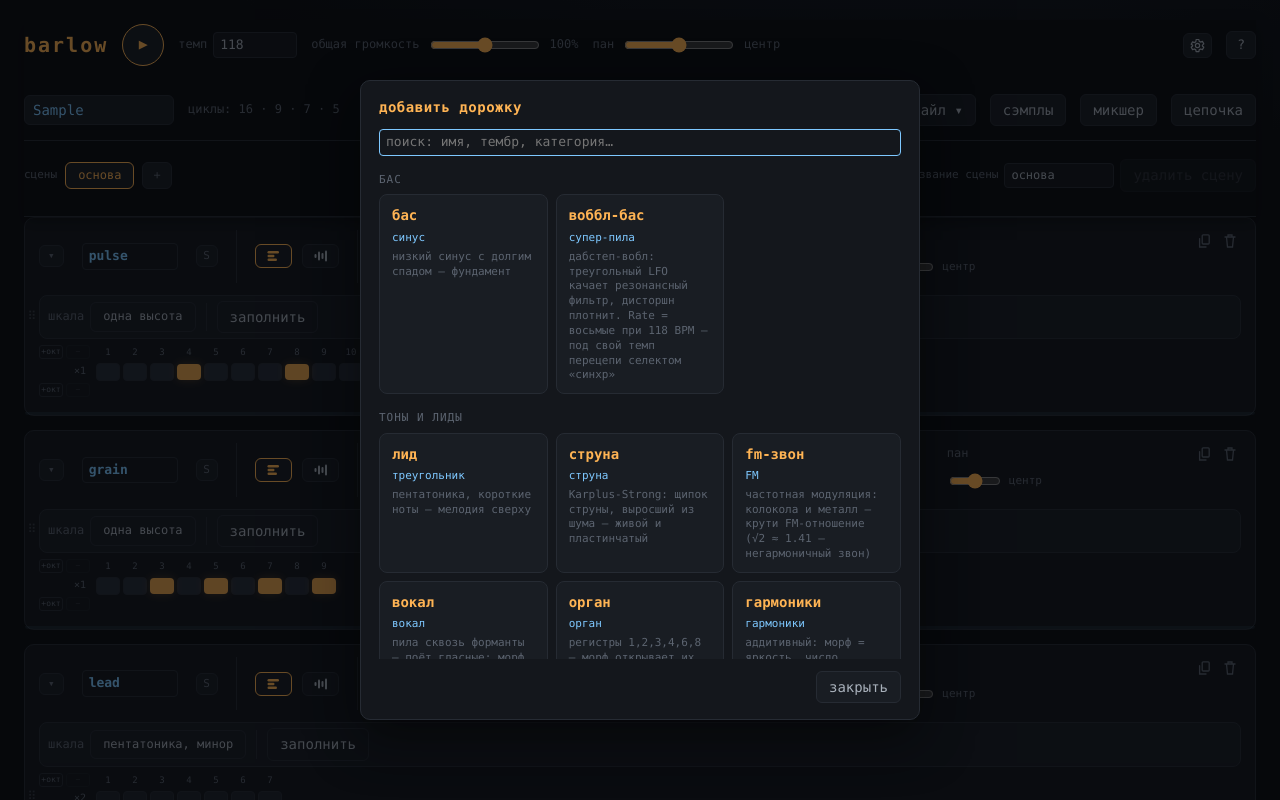
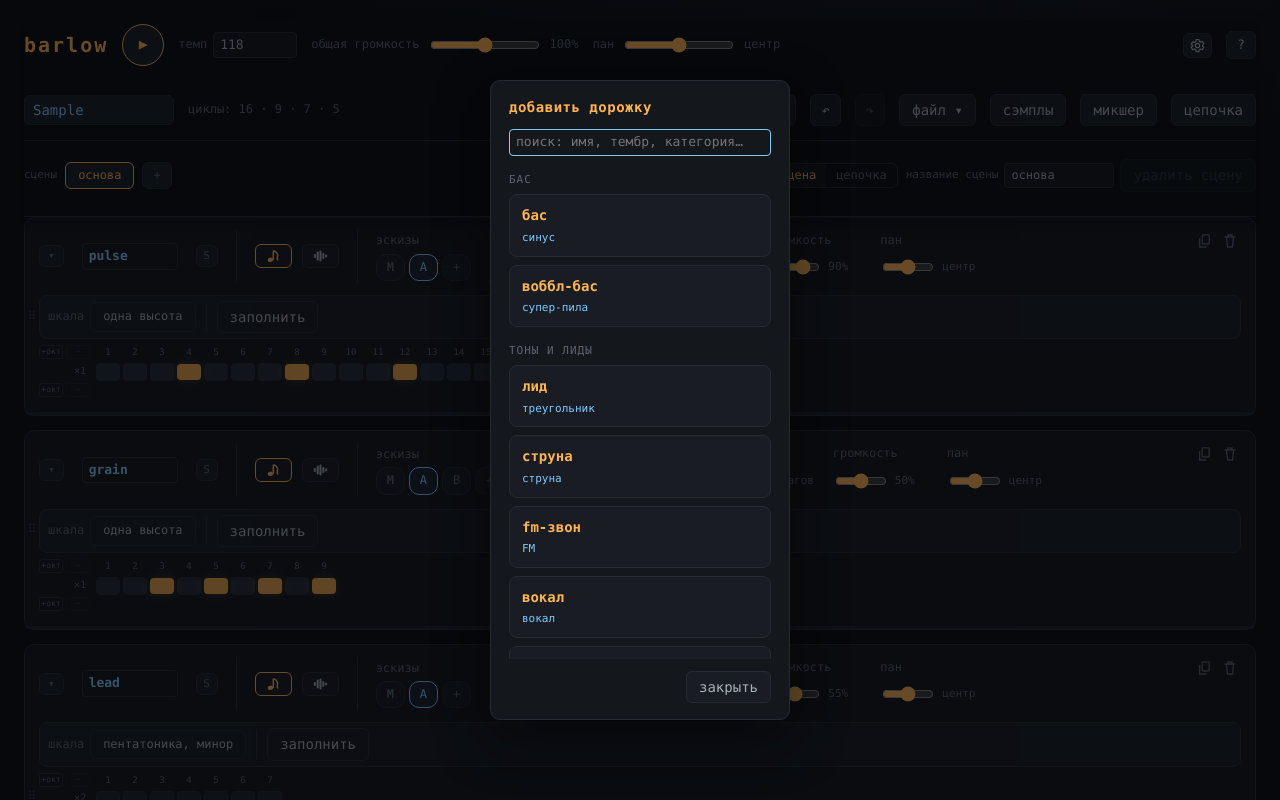
Before and after one commit to eaprelsky/barlow, a React (Vite) app: page / in a window 1280 px wide. Both pictures are taken after typing "Sample" into the empty fields and a click on the button "+ трек". Shown: the top 800 px of the page. Built offline with nearby package versions, Linux system fonts and the light colour scheme.

Commit message:
Свои пресеты инструментов (категория «мои», localStorage); иконки ноты и звука; вибрато до 1200 центов и 30 Гц; плитки без описаний; воббл: атака 50 мс, падение 0.3 с, вибрато 12 Гц

```diff
--- a/src/components/InstrumentBrowser.tsx
+++ b/src/components/InstrumentBrowser.tsx
@@ -1,11 +1,19 @@
 // Браузер инструментов: сетка карточек-пресетов по категориям с поиском.
 // Выпадающий список перестал масштабироваться (12 моделей голоса, дальше —
-// плагины); сетка + поиск — как браузер инструментов в DAW.
+// плагины); сетка + поиск — как браузер инструментов в DAW. Первыми идут
+// свои пресеты (категория «мои», сохраняются с панели трека).
 
 import { useEffect, useMemo, useState } from 'react';
 import type { InstrumentPreset } from '../music/instrumentPresets';
-import { CATEGORY_ORDER, INSTRUMENT_PRESETS } from '../music/instrumentPresets';
+import {
+  CATEGORY_ORDER,
+  INSTRUMENT_PRESETS,
+  USER_CATEGORY,
+  deleteUserPreset,
+  loadUserPresets,
+} from '../music/instrumentPresets';
 import { WAVEFORM_LABELS } from '../types';
+import { confirmDialog } from './dialogs';
 
 interface Props {
   title: string;
@@ -16,6 +24,8 @@ interface Props {
 
 export function InstrumentBrowser({ title, onPick, onClose }: Props) {
   const [query, setQuery] = useState('');
+  // Удаление своего пресета перечитывает список из хранилища.
+  const [listVersion, setListVersion] = useState(0);
 
   useEffect(() => {
     const onKey = (e: KeyboardEvent) => {
@@ -25,21 +35,42 @@ export function InstrumentBrowser({ title, onPick, onClose }: Props) {
     return () => window.removeEventListener('keydown', onKey);
   }, [onClose]);
 
+  const all = useMemo(
+    () => [...loadUserPresets(), ...INSTRUMENT_PRESETS],
+    // eslint-disable-next-line react-hooks/exhaustive-deps
+    [listVersion],
+  );
+
   const groups = useMemo(() => {
     const q = query.trim().toLowerCase();
+    // Поиск смотрит и в пояснение встроенных — «дабстеп» находит воббл.
     const filtered = q
-      ? INSTRUMENT_PRESETS.filter((p) =>
-          [p.name, p.hint, p.category, WAVEFORM_LABELS[p.track.waveform ?? 'sine']]
+      ? all.filter((p) =>
+          [p.name, p.hint ?? '', p.category, WAVEFORM_LABELS[p.track.waveform ?? 'sine']]
             .join(' ')
             .toLowerCase()
             .includes(q),
         )
-      : INSTRUMENT_PRESETS;
+      : all;
     return CATEGORY_ORDER.map((cat) => ({
       cat,
       items: filtered.filter((p) => p.category === cat),
     })).filter((g) => g.items.length > 0);
-  }, [query]);
+  }, [all, query]);
+
+  const removeUser = async (name: string) => {
+    const ok = await confirmDialog({
+      title: 'удалить пресет?',
+      text: `«${name}» исчезнет из категории «мои». Дорожки, где он уже применён, не изменятся.`,
+      okLabel: 'удалить',
+      danger: true,
+    });
+    if (!ok) return;
+    deleteUserPreset(name);
+    setListVersion((v) => v + 1);
+  };
+
+  const waveOf = (p: InstrumentPreset) => WAVEFORM_LABELS[p.track.waveform ?? 'sine'];
 
   return (
     <div
@@ -62,18 +93,45 @@ export function InstrumentBrowser({ title, onPick, onClose }: Props) {
             <div className="browser-cat" key={g.cat}>
               <span className="browser-cat-label">{g.cat}</span>
               <div className="browser-cards">
-                {g.items.map((p) => (
+                {g.items.map((p) =>
+                  p.category === USER_CATEGORY ? (
+                    // div: внутри карточки кнопка удаления, button в button нельзя
+                    <div
+                      key={p.name}
+                      className="inst-card user"
+                      role="button"
+                      tabIndex={0}
+                      title={`волна: ${waveOf(p)}`}
+                      onClick={() => onPick(p)}
+                      onKeyDown={(e) => {
+                        if (e.key === 'Enter') onPick(p);
+                      }}
+                    >
+                      <span className="inst-name">{p.name}</span>
+                      <span className="inst-wave">{waveOf(p)}</span>
+                      <button
+                        className="inst-del"
+                        title="Удалить пресет"
+                        onClick={(e) => {
+                          e.stopPropagation();
+                          void removeUser(p.name);
+                        }}
+                      >
+                        ✕
+                      </button>
+                    </div>
+                  ) : (
                     <button
                       key={p.name}
                       className="inst-card"
-                    title={`${p.hint}\nволна: ${WAVEFORM_LABELS[p.track.waveform ?? 'sine']}`}
+                      title={`волна: ${waveOf(p)}`}
                       onClick={() => onPick(p)}
                     >
                       <span className="inst-name">{p.name}</span>
-                    <span className="inst-wave">{WAVEFORM_LABELS[p.track.waveform ?? 'sine']}</span>
-                    <span className="inst-hint">{p.hint}</span>
+                      <span className="inst-wave">{waveOf(p)}</span>
                     </button>
-                ))}
+                  ),
+                )}
               </div>
             </div>
           ))}
--- a/src/components/TrackRow.tsx
+++ b/src/components/TrackRow.tsx
@@ -20,7 +20,11 @@ import {
   scaleOf,
 } from '../types';
 import type { MutateModes } from '../music/mutate';
-import { instrumentNameOf } from '../music/instrumentPresets';
+import {
+  instrumentNameOf,
+  loadUserPresets,
+  saveUserPreset,
+} from '../music/instrumentPresets';
 import type { InstrumentPreset } from '../music/instrumentPresets';
 import { InstrumentBrowser } from './InstrumentBrowser';
 import { ScalePicker } from './ScalePicker';
@@ -29,7 +33,7 @@ import { RollTools } from './RollTools';
 import { LevelBar } from './LevelBar';
 import { NumField } from './NumField';
 import { EnvGraph, PitchGraph } from './EnvGraph';
-import { alertDialog } from './dialogs';
+import { alertDialog, confirmDialog, promptDialog } from './dialogs';
 import { SamplePicker } from './SamplePicker';
 import { putSample } from '../audio/library';
 import { tickDuration } from '../audio/timing';
@@ -190,10 +194,41 @@ export const TrackRow = memo(function TrackRow({
       grainCount: t.grainCount ?? 10,
       grainPos: t.grainPos ?? 0.3,
       grainScatter: t.grainScatter ?? 0.15,
+      vibratoRate: t.vibratoRate ?? 5,
+      vibratoDepth: t.vibratoDepth ?? 0,
       patterns: clampAllNotes(scale.length - 1),
     };
     if (t.mods) upd.mods = t.mods.map((m) => ({ ...m }));
+    if (t.scratchPoints) upd.scratchPoints = t.scratchPoints.map((pt) => ({ ...pt }));
     change(upd);
+  };
+
+  /** Сохранить звук дорожки как свой пресет: категория «мои» в браузере
+   *  инструментов, применение — как у встроенных. Триггер перерисовки
+   *  обновляет имя инструмента на панели сразу после сохранения. */
+  const [, bumpInstruments] = useState(0);
+  const saveInstrumentAs = async () => {
+    const current = instrumentNameOf(track);
+    const suggested = current === 'своя настройка' ? track.name : current;
+    const name = await promptDialog({
+      title: 'сохранить инструмент',
+      text: 'Пресет появится в браузере инструментов, категория «мои»',
+      okLabel: 'сохранить',
+      input: { value: suggested },
+    });
+    if (!name || !name.trim()) return;
+    const n = name.trim();
+    if (loadUserPresets().some((p) => p.name === n)) {
+      const ok = await confirmDialog({
+        title: 'заменить пресет?',
+        text: `«${n}» уже есть среди твоих — перезаписать его звуком этой дорожки?`,
+        okLabel: 'заменить',
+        danger: true,
+      });
+      if (!ok) return;
+    }
+    saveUserPreset(n, track);
+    bumpInstruments((v) => v + 1);
   };
 
   /** Парсер своей шкалы живёт в music/scales (parseRatios) — используется
@@ -904,9 +939,10 @@ export const TrackRow = memo(function TrackRow({
             aria-label="нотный стан"
           >
             <svg width="15" height="14" viewBox="0 0 15 14" aria-hidden="true">
-              <rect x="1.5" y="2" width="11.5" height="2.4" rx="1.2" fill="currentColor" />
-              <rect x="1.5" y="5.8" width="7" height="2.4" rx="1.2" fill="currentColor" />
-              <rect x="1.5" y="9.6" width="9.5" height="2.4" rx="1.2" fill="currentColor" />
+              {/* восьмая нота: головка, штиль, флажок */}
+              <ellipse cx="4.4" cy="10.8" rx="2.7" ry="2.2" fill="currentColor" transform="rotate(-14 4.4 10.8)" />
+              <rect x="6.6" y="1.6" width="1.4" height="9.6" rx="0.7" fill="currentColor" />
+              <path d="M8 1.8c2.7 1.3 4.2 3.4 3.4 6-.4 1.4-.3 2.4.4 3.2" fill="none" stroke="currentColor" strokeWidth="1.4" strokeLinecap="round" />
             </svg>
           </button>
           <button
@@ -916,10 +952,11 @@ export const TrackRow = memo(function TrackRow({
             aria-label="звук дорожки"
           >
             <svg width="15" height="14" viewBox="0 0 15 14" aria-hidden="true">
-              <rect x="1.5" y="5" width="2" height="4" rx="1" fill="currentColor" />
-              <rect x="5" y="2.5" width="2" height="9" rx="1" fill="currentColor" />
-              <rect x="8.5" y="4" width="2" height="6" rx="1" fill="currentColor" />
-              <rect x="12" y="1.5" width="2" height="11" rx="1" fill="currentColor" />
+              <rect x="0.9" y="5" width="2" height="4" rx="1" fill="currentColor" />
+              <rect x="3.7" y="2.5" width="2" height="9" rx="1" fill="currentColor" />
+              <rect x="6.5" y="1.5" width="2" height="11" rx="1" fill="currentColor" />
+              <rect x="9.3" y="4" width="2" height="6" rx="1" fill="currentColor" />
+              <rect x="12.1" y="5.5" width="2" height="3" rx="1" fill="currentColor" />
             </svg>
           </button>
         </div>
@@ -1048,6 +1085,12 @@ export const TrackRow = memo(function TrackRow({
                   {instrumentNameOf(track)}
                 </span>
                 <button onClick={() => setShowInstruments(true)}>выбрать…</button>
+                <button
+                  onClick={() => void saveInstrumentAs()}
+                  title="Сохранить звук дорожки как свой пресет — появится в браузере инструментов, категория «мои»"
+                >
+                  сохранить…
+                </button>
               </span>
             </label>
             <label title="Форма волны осциллятора — основа тембра">
@@ -1253,17 +1296,17 @@ export const TrackRow = memo(function TrackRow({
                 onChange={(filterQ) => change({ filterQ })}
               />
             </label>
-            <label title="Вибрато: частота качания высоты тона (Гц). 5–6 Гц — классическое певческое">
+            <label title="Вибрато: частота качания высоты тона (Гц). 5–6 Гц — классическое певческое; 10–20 — нервное дрожание воббл-баса">
               вибрато, Гц
               <NumField
-                value={track.vibratoRate ?? 5} min={0.1} max={12} step={0.1}
+                value={track.vibratoRate ?? 5} min={0.1} max={30} step={0.1}
                 onChange={(vibratoRate) => change({ vibratoRate })}
               />
             </label>
-            <label title="Вибрато: глубина в центах (1/100 полутона). 0 — выключено; 20–50 центов — заметное; 100 — широкий ук">
+            <label title="Вибрато: глубина в центах (1/100 полутона). 0 — выключено; 20–50 — заметное; 100 — широкий ук; 200–400 — воющий воббл; 1200 — октава">
               вибрато, центы
               <NumField
-                value={track.vibratoDepth ?? 0} min={0} max={100} step={1}
+                value={track.vibratoDepth ?? 0} min={0} max={1200} step={5}
                 onChange={(vibratoDepth) => change({ vibratoDepth })}
               />
             </label>
--- a/src/index.css
+++ b/src/index.css
@@ -1602,6 +1602,30 @@ button.danger:hover {
   border-color: var(--accent);
 }
 
+/* Карточка своего пресета — div с кнопкой удаления (button в button
+   нельзя); клик по карточке применяет, ✕ — удаляет. */
+.inst-card.user {
+  position: relative;
+  cursor: pointer;
+}
+
+.inst-del {
+  position: absolute;
+  top: 4px;
+  right: 4px;
+  padding: 1px 7px;
+  font-size: 11px;
+  line-height: 1.5;
+  color: var(--text-dim);
+  border-color: transparent;
+  background: transparent;
+}
+
+.inst-del:hover {
+  color: #ff7676;
+  border-color: #e05555;
+}
+
 .inst-name {
   color: var(--accent);
   font-weight: 600;
@@ -1612,10 +1636,10 @@ button.danger:hover {
   color: var(--accent-2);
 }
 
-.inst-hint {
-  font-size: 11px;
-  color: var(--text-dim);
-  line-height: 1.35;
+/* Поле ввода в модалке (prompt) */
+.modal-input {
+  width: 100%;
+  margin-top: 4px;
 }
 
 /* Выбор шкалы: список по группам + инструменты (N-ET, своя) */
--- a/src/music/instrumentPresets.ts
+++ b/src/music/instrumentPresets.ts
@@ -7,11 +7,13 @@ export interface InstrumentPreset {
   name: string;
   // Группа в браузере инструментов (порядок категорий — CATEGORY_ORDER).
   category: string;
-  hint: string;
+  // Пояснение для поиска встроенных; на плитке не показывается.
+  hint?: string;
   track: Partial<Track> & { length?: number };
 }
 
 export const CATEGORY_ORDER = [
+  'мои', // пользовательские пресеты (USER_CATEGORY) — пустая группа скрыта
   'бас',
   'тоны и лиды',
   'перкуссия',
@@ -28,6 +30,7 @@ const PENTATONIC_MINOR = [1, 6 / 5, 4 / 3, 3 / 2, 9 / 5, 2];
 const MATCH_FIELDS: (keyof Track)[] = [
   'waveform', 'freq', 'scale', 'attack', 'decay', 'sustain', 'pitchDrop', 'pitchTime',
   'filterLow', 'filterFreq', 'filterQ', 'effects', 'mono',
+  'vibratoRate', 'vibratoDepth',
   'fmRatio', 'fmIndex', 'ksLife', 'voiceMorph',
   'sampleMode', 'grainSizeMs', 'grainCount', 'grainPos', 'grainScatter',
 ];
@@ -39,7 +42,8 @@ const sameValue = (a: unknown, b: unknown): boolean => {
 
 /** Имя пресета, которому соответствуют параметры трека; иначе «своя». */
 export function instrumentNameOf(track: Track): string {
-  for (const p of INSTRUMENT_PRESETS) {
+  // Свои — первыми: перезаписанный юзером пресет важнее встроенного тёзки.
+  for (const p of [...loadUserPresets(), ...INSTRUMENT_PRESETS]) {
     const preset = p.track as Partial<Track>;
     if (MATCH_FIELDS.every((f) => preset[f] === undefined || sameValue(preset[f], track[f]))) {
       return p.name;
@@ -66,7 +70,9 @@ export const INSTRUMENT_PRESETS: InstrumentPreset[] = [
     track: {
       name: 'воббл', waveform: 'supersaw', freq: 55, scale: [1, 6 / 5, 4 / 3, 3 / 2, 2],
       voiceMorph: 0.25,
-      length: 16, rate: 4, attack: 0.005, decay: 1.8, sustain: 0.85,
+      length: 16, rate: 4, attack: 0.05, decay: 1.8, sustain: 0.85,
+      pitchDrop: 1.3, pitchTime: 0.3,
+      vibratoRate: 12, vibratoDepth: 100,
       filterFreq: 800, filterQ: 6,
       mono: true, volume: 0.7,
       effects: [{ type: 'dist', drive: 5, mix: 0.65 }],
@@ -210,7 +216,68 @@ export const INSTRUMENT_PRESETS: InstrumentPreset[] = [
   {
     name: 'пустой',
     category: 'прочее',
-    hint: 'чистый лист, всё настроишь сам',
+    hint: 'чистый лист, всё настроешь сам',
     track: { name: 'трек', waveform: 'square', freq: 220, scale: [1], length: 16, rate: 1 },
   },
 ];
+
+// Пользовательские пресеты: «сохрани как инструмент» — настроенный трек
+// под своим именем, в браузере инструментов категорией «мои». Хранилище —
+// localStorage (как автосейв патча); состав — те же звуковые поля, что
+// переносит applyInstrumentPreset, чтобы сохранённое применялось без потерь.
+
+const USER_KEY = 'barlow.instruments.v1';
+export const USER_CATEGORY = 'мои';
+
+const SAVE_FIELDS: (keyof Track)[] = [
+  'waveform', 'freq', 'scale', 'attack', 'decay', 'sustain', 'pitchDrop', 'pitchTime',
+  'filterLow', 'filterFreq', 'filterQ', 'effects', 'mono',
+  'fmRatio', 'fmIndex', 'voiceMorph', 'ksLife', 'sampleMode',
+  'grainSizeMs', 'grainCount', 'grainPos', 'grainScatter',
+  'vibratoRate', 'vibratoDepth', 'scratchPoints', 'mods',
+];
+
+export function loadUserPresets(): InstrumentPreset[] {
+  try {
+    const raw = localStorage.getItem(USER_KEY);
+    if (!raw) return [];
+    const arr: unknown = JSON.parse(raw);
+    if (!Array.isArray(arr)) return [];
+    return arr
+      .filter(
+        (p): p is { name: string; track: Partial<Track> } =>
+          typeof p === 'object' &&
+          p !== null &&
+          typeof (p as { name?: unknown }).name === 'string' &&
+          typeof (p as { track?: unknown }).track === 'object' &&
+          (p as { track?: unknown }).track !== null,
+      )
+      .map((p) => ({ name: p.name, category: USER_CATEGORY, track: p.track }));
+  } catch {
+    /* повреждённое хранилище — своих пресетов просто нет */
+    return [];
+  }
+}
+
+/** Записать (или перезаписать по имени) пресет из звуковых полей трека. */
+export function saveUserPreset(name: string, track: Track): void {
+  const sound = Object.fromEntries(
+    SAVE_FIELDS.filter((f) => track[f] !== undefined).map((f) => [f, track[f]]),
+  ) as Partial<Track>;
+  const list = loadUserPresets().filter((p) => p.name !== name);
+  list.push({ name, category: USER_CATEGORY, track: sound });
+  try {
+    localStorage.setItem(USER_KEY, JSON.stringify(list));
+  } catch {
+    /* переполнение квоты — молча */
+  }
+}
+
+export function deleteUserPreset(name: string): void {
+  const list = loadUserPresets().filter((p) => p.name !== name);
+  try {
+    localStorage.setItem(USER_KEY, JSON.stringify(list));
+  } catch {
+    /* ignore */
+  }
+}
--- a/src/types.ts
+++ b/src/types.ts
@@ -641,8 +641,8 @@ export function normalizePatch(p: Patch): Patch {
         fmRatio: clamp(t.fmRatio ?? 2, 0.125, 24, 2),
         fmIndex: clamp(t.fmIndex ?? 3, 0, 24, 3),
         voiceMorph: clamp(t.voiceMorph ?? 0.5, 0, 1, 0.5),
-        vibratoRate: clamp(t.vibratoRate ?? 5, 0.1, 12, 5),
-        vibratoDepth: clamp(t.vibratoDepth ?? 0, 0, 100, 0),
+        vibratoRate: clamp(t.vibratoRate ?? 5, 0.1, 30, 5),
+        vibratoDepth: clamp(t.vibratoDepth ?? 0, 0, 1200, 0),
         ksLife: clamp(t.ksLife ?? 2.5, 0.2, 8, 2.5),
         sampleMode:
           t.sampleMode === 'grain' || t.sampleMode === 'scratch' ? t.sampleMode : 'plain',
```
Also changed, not shown: src/components/Dialog.tsx (+16 -1 lines), src/components/dialogs.ts (+20 -0 lines). Lines whose indentation alone changed are shown as unchanged.
